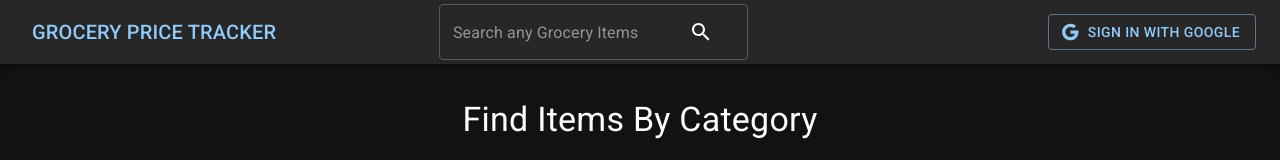
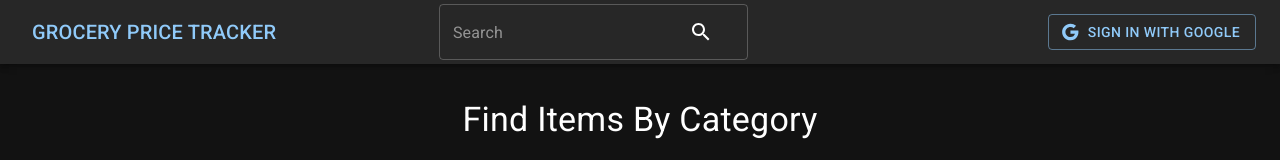
Before and after one commit to voidkudo/grocery-price-tracker, a React (Vite) app in the folder grocery-price-tracker-web/: page / in a window 1280 px wide. Shown: the top 160 px of the page. Built offline with nearby package versions, Linux system fonts and the light colour scheme; no server answers; the database is empty.

Commit message:
feat: change wordings

```diff
--- a/grocery-price-tracker-web/src/components/navBar/SearchBar.tsx
+++ b/grocery-price-tracker-web/src/components/navBar/SearchBar.tsx
@@ -65,7 +65,7 @@ const SearchBar = (props: SearchBarProps) => {
             },
           }}
           variant='outlined'
-          placeholder='Search any Grocery Items'
+          placeholder='Search'
         />
       )}
     />
```
